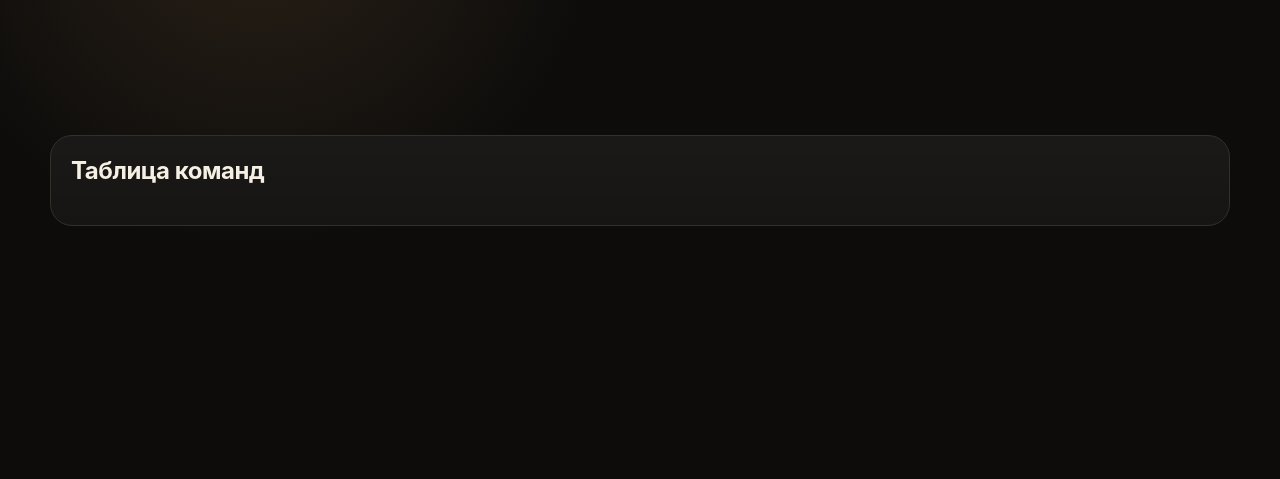
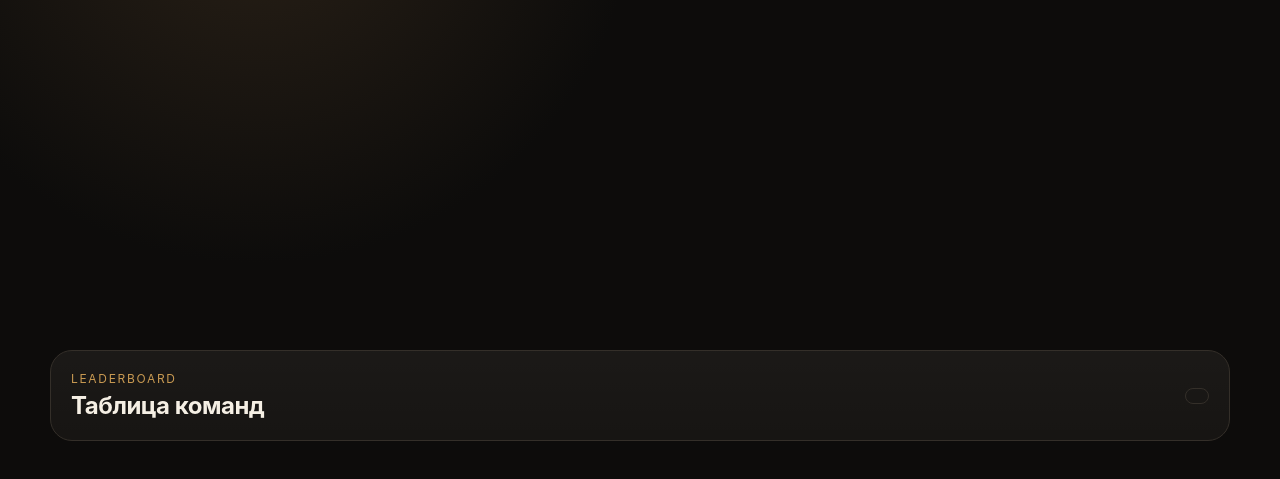
Before and after one commit to kanzlerath/beerfactory-game, a website with bundled scripts: page public/screen.html in a window 1280 px wide. Shown: the part 63-542 px from the top of the page. Built offline with nearby package versions, Linux system fonts and the light colour scheme; no server answers.

Commit message:
Polish event game UX and host security

```diff
--- a/public/screen.html
+++ b/public/screen.html
@@ -1 +1 @@
-<!doctype html><html lang="ru"><head><meta charset="utf-8"><meta name="viewport" content="width=device-width,initial-scale=1"><title>BeerFactory Game</title><link rel="stylesheet" href="/styles.css"></head><body><main class="wrap"><div class="top"><div class="brand">Beer<span>Factory</span> Game</div><div id="status" class="pill">Ожидание</div></div><section id="stage" class="hero"></section><section class="card"><h2>Таблица команд</h2><div id="leaders"></div></section></main><script src="/socket.io/socket.io.js"></script><script type="module" src="/screen.js"></script></body></html>
+<!doctype html><html lang="ru"><head><meta charset="utf-8"><meta name="viewport" content="width=device-width,initial-scale=1"><title>BeerFactory Game</title><link rel="stylesheet" href="/styles.css"></head><body><main class="wrap screen-frame"><div><div class="screen-topline"><div class="brand">Beer<span>Factory</span> Game</div><div id="status" class="pill">Ожидание</div></div><section id="stage" class="hero"></section></div><section class="card"><div class="row spread"><div><div class="eyebrow">Leaderboard</div><h2 style="margin:5px 0 0">Таблица команд</h2></div><span id="online" class="pill"></span></div><div id="leaders"></div></section></main><script src="/socket.io/socket.io.js"></script><script type="module" src="/screen.js"></script></body></html>
```
